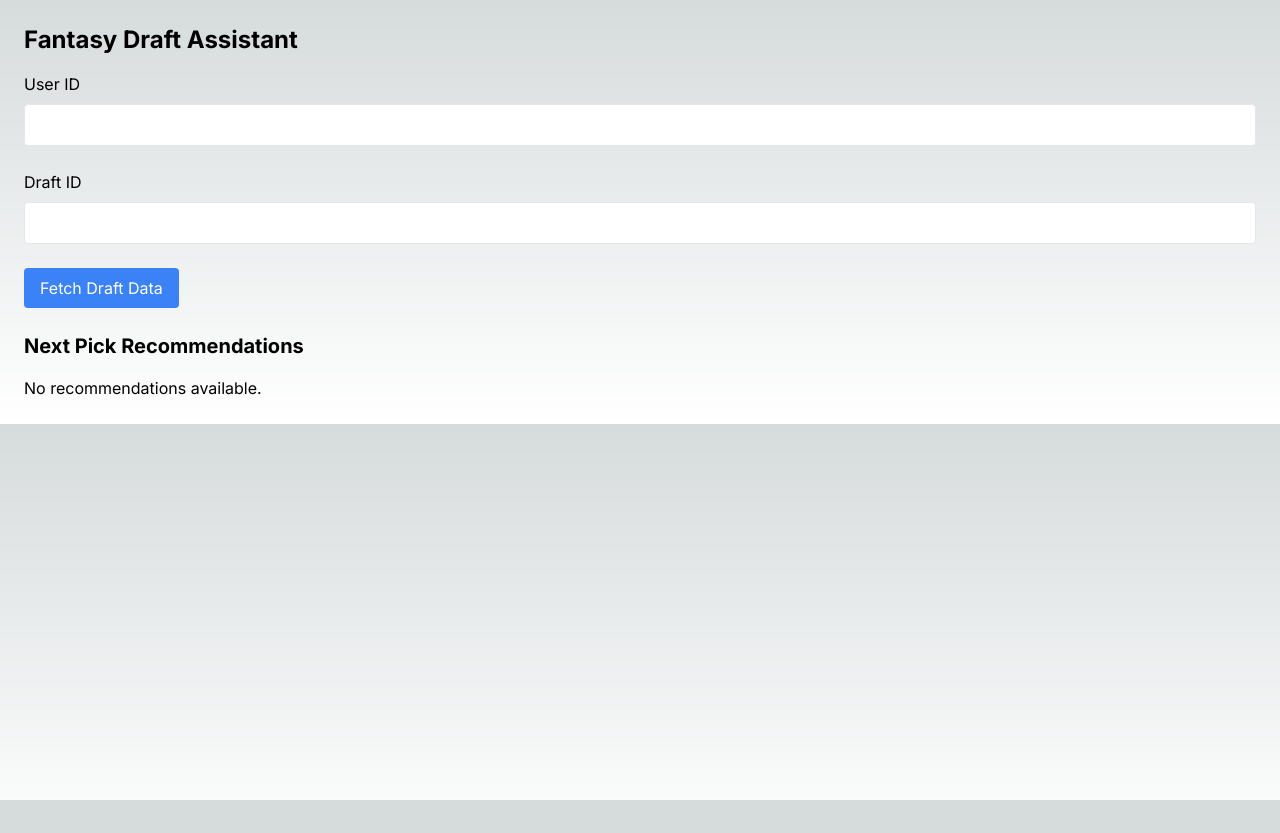
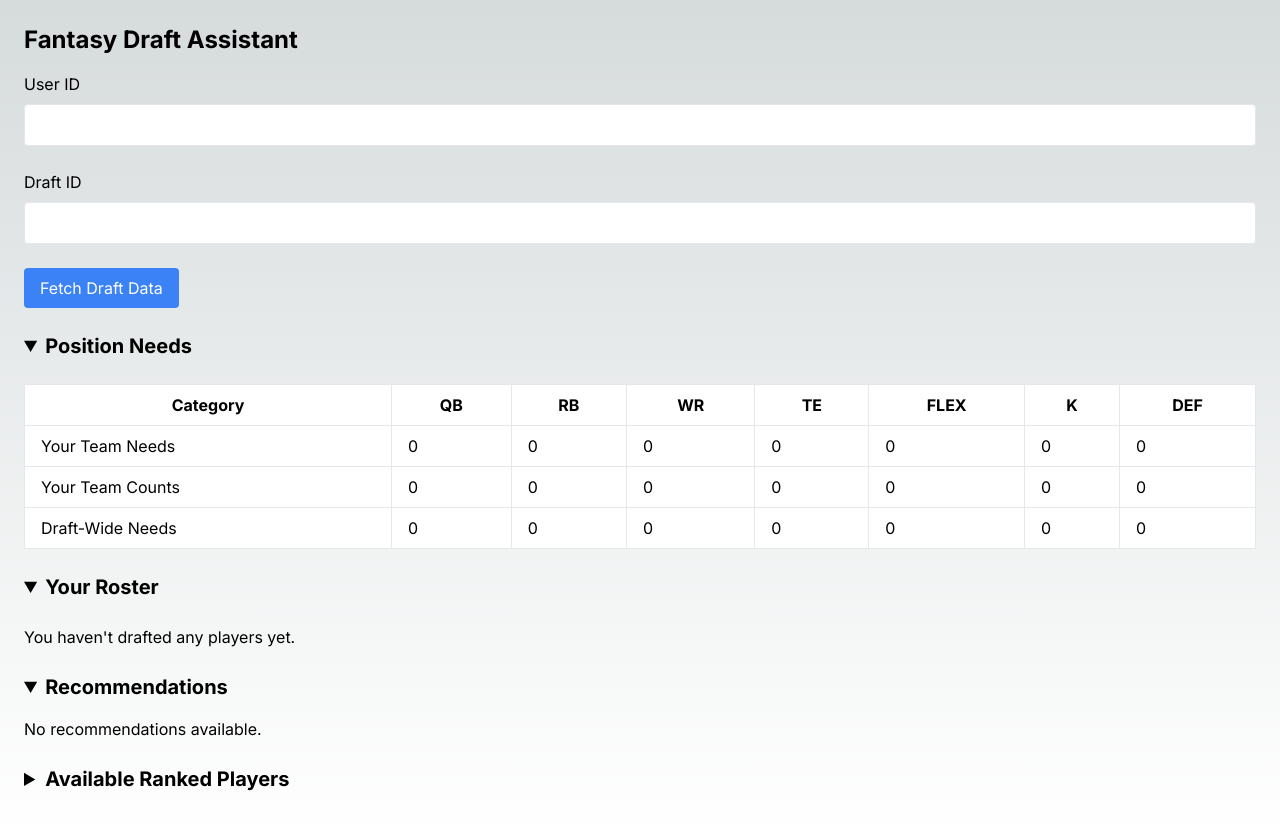
Before and after one commit to makoncline/fantasy-tiers, a Next.js app: page /draft-assistant in a window 1280 px wide. Before the commit the page ends 800 px from the top, so only its background shows below. Built offline with nearby package versions, Linux system fonts and the light colour scheme.

Commit message:
add to ui

```diff
--- a/src/app/draft-assistant/page.tsx
+++ b/src/app/draft-assistant/page.tsx
@@ -10,17 +10,33 @@ import {
   calculatePositionCounts,
   ZERO_POSITION_COUNTS,
   Recommendations,
+  calculateTotalRemainingNeeds,
 } from "@/lib/draftHelpers";
 import { DraftedPlayer } from "@/lib/schemas";
 import { isRankedPlayer } from "@/lib/getPlayerss";
+import RecommendationsSection from "@/components/reccomendations";
+import AvailablePlayers from "@/components/availablePlayers";
+import PositionNeeds from "@/components/positionNeeds";
+import UserRoster from "@/components/userRoster";
 
 export default function DraftAssistantPage() {
   const [userId, setUserId] = useState<string>("");
   const [draftId, setDraftId] = useState<string>("");
   const [recommendations, setRecommendations] =
     useState<Recommendations | null>(null);
+  const [availablePlayers, setAvailablePlayers] = useState<DraftedPlayer[]>([]);
   const [loading, setLoading] = useState<boolean>(false);
   const [error, setError] = useState<string | null>(null);
+  const [userPositionNeeds, setUserPositionNeeds] = useState<
+    Record<string, number>
+  >({});
+  const [userPositionCounts, setUserPositionCounts] = useState<
+    Record<string, number>
+  >({});
+  const [draftWideNeeds, setDraftWideNeeds] = useState<Record<string, number>>(
+    {}
+  );
+  const [userRoster, setUserRoster] = useState<DraftedPlayer[] | null>();
 
   const fetchDraftData = async () => {
     if (!userId || !draftId) {
@@ -52,10 +68,13 @@ export default function DraftAssistantPage() {
       }));
       const draftedPlayerIds = draftedPlayers.map((player) => player.player_id);
 
-      const rankedPlayers = Object.values(playersMap).filter(isRankedPlayer);
+      const rankedPlayers = Object.values(playersMap)
+        .filter(isRankedPlayer)
+        .sort((a, b) => a.rank - b.rank);
       const availableRankedPlayers = rankedPlayers.filter(
         (player) => !draftedPlayerIds.includes(player.player_id)
       );
+      setAvailablePlayers(availableRankedPlayers);
 
       // Generate rosters and recommendations
       const rosterRequirements = {
@@ -99,6 +118,7 @@ export default function DraftAssistantPage() {
         ? draftDetails.slot_to_roster_id[draftSlot]
         : null;
       const userRoster = userRosterId ? currentRosters[userRosterId] : null;
+      setUserRoster(userRoster?.players);
       const nextPickRecommendations = userRoster
         ? getDraftRecommendations(
             availableRankedPlayers,
@@ -108,6 +128,14 @@ export default function DraftAssistantPage() {
         : null;
 
       setRecommendations(nextPickRecommendations);
+
+      if (userRoster) {
+        setUserPositionNeeds(userRoster.remainingPositionRequirements);
+        setUserPositionCounts(userRoster.rosterPositionCounts);
+      }
+
+      const totalRemainingNeeds = calculateTotalRemainingNeeds(currentRosters);
+      setDraftWideNeeds(totalRemainingNeeds);
     } catch (error) {
       console.error("Error fetching draft data:", error);
       setError("Failed to load draft data.");
@@ -147,46 +175,40 @@ export default function DraftAssistantPage() {
 
       {error && <p className="text-red-500 mt-4">{error}</p>}
 
-      <div className="mt-6">
-        <h2 className="text-xl font-bold mb-4">Next Pick Recommendations</h2>
-        {loading ? (
-          <p>Loading recommendations...</p>
-        ) : recommendations ? (
-          Object.entries(recommendations).map(([category, players]) => (
-            <div key={category} className="mb-6">
-              <h3 className="text-lg font-semibold mb-2 capitalize">
-                {category}
-              </h3>
-              <table className="min-w-full bg-white text-black">
-                <thead>
-                  <tr>
-                    <th className="py-2 px-4 border">Player</th>
-                    <th className="py-2 px-4 border">Position</th>
-                    <th className="py-2 px-4 border">Rank</th>
-                    <th className="py-2 px-4 border">Tier</th>
-                    <th className="py-2 px-4 border">Team</th>
-                    <th className="py-2 px-4 border">Bye Week</th>
-                  </tr>
-                </thead>
-                <tbody>
-                  {players.map((player) => (
-                    <tr key={player.name} className="border">
-                      <td className="py-2 px-4 border">{player.name}</td>
-                      <td className="py-2 px-4 border">{player.position}</td>
-                      <td className="py-2 px-4 border">{player.rank}</td>
-                      <td className="py-2 px-4 border">{player.tier}</td>
-                      <td className="py-2 px-4 border">{player.team}</td>
-                      <td className="py-2 px-4 border">{player.bye_week}</td>
-                    </tr>
-                  ))}
-                </tbody>
-              </table>
-            </div>
-          ))
-        ) : (
-          <p>No recommendations available.</p>
-        )}
-      </div>
+      <details open className="mt-6">
+        <summary className="cursor-pointer text-xl font-bold mb-4">
+          Position Needs
+        </summary>
+        <PositionNeeds
+          userPositionNeeds={userPositionNeeds}
+          userPositionCounts={userPositionCounts}
+          draftWideNeeds={draftWideNeeds}
+        />
+      </details>
+      <details open className="mt-6">
+        <summary className="cursor-pointer text-xl font-bold mb-4">
+          Your Roster
+        </summary>
+        <UserRoster players={userRoster || []} />
+      </details>
+      <details open className="mt-6">
+        <summary className="cursor-pointer text-xl font-bold mb-4">
+          Recommendations
+        </summary>
+        <RecommendationsSection
+          recommendations={recommendations}
+          loading={loading}
+        />
+      </details>
+      <details className="mt-6">
+        <summary className="cursor-pointer text-xl font-bold mb-4">
+          Available Ranked Players
+        </summary>
+        <AvailablePlayers
+          availablePlayers={availablePlayers}
+          loading={loading}
+        />
+      </details>
     </div>
   );
 }
--- /dev/null
+++ b/src/components/availablePlayers.tsx
@@ -0,0 +1,50 @@
+// src/components/AvailablePlayers.tsx
+
+import { DraftedPlayer } from "@/lib/schemas";
+
+interface AvailablePlayersProps {
+  availablePlayers: DraftedPlayer[];
+  loading: boolean;
+}
+
+export default function AvailablePlayers({
+  availablePlayers,
+  loading,
+}: AvailablePlayersProps) {
+  if (loading) {
+    return <p>Loading available players...</p>;
+  }
+
+  if (availablePlayers.length === 0) {
+    return <p>No available players found.</p>;
+  }
+
+  return (
+    <div className="mt-6">
+      <table className="min-w-full bg-white text-black">
+        <thead>
+          <tr>
+            <th className="py-2 px-4 border">Player</th>
+            <th className="py-2 px-4 border">Position</th>
+            <th className="py-2 px-4 border">Rank</th>
+            <th className="py-2 px-4 border">Tier</th>
+            <th className="py-2 px-4 border">Team</th>
+            <th className="py-2 px-4 border">Bye Week</th>
+          </tr>
+        </thead>
+        <tbody>
+          {availablePlayers.map((player) => (
+            <tr key={player.player_id} className="border">
+              <td className="py-2 px-4 border">{player.name}</td>
+              <td className="py-2 px-4 border">{player.position}</td>
+              <td className="py-2 px-4 border">{player.rank}</td>
+              <td className="py-2 px-4 border">{player.tier}</td>
+              <td className="py-2 px-4 border">{player.team}</td>
+              <td className="py-2 px-4 border">{player.bye_week}</td>
+            </tr>
+          ))}
+        </tbody>
+      </table>
+    </div>
+  );
+}
--- /dev/null
+++ b/src/components/positionNeeds.tsx
@@ -0,0 +1,49 @@
+// src/components/PositionNeeds.tsx
+
+interface PositionNeedsProps {
+  userPositionNeeds: Record<string, number>;
+  userPositionCounts: Record<string, number>;
+  draftWideNeeds: Record<string, number>;
+}
+
+export default function PositionNeeds({
+  userPositionNeeds,
+  userPositionCounts,
+  draftWideNeeds,
+}: PositionNeedsProps) {
+  const positions = ["QB", "RB", "WR", "TE", "FLEX", "K", "DEF"];
+  const categories = [
+    { label: "Your Team Needs", data: userPositionNeeds },
+    { label: "Your Team Counts", data: userPositionCounts },
+    { label: "Draft-Wide Needs", data: draftWideNeeds },
+  ];
+
+  return (
+    <div className="mt-6">
+      <table className="min-w-full bg-white text-black">
+        <thead>
+          <tr>
+            <th className="py-2 px-4 border">Category</th>
+            {positions.map((position) => (
+              <th key={position} className="py-2 px-4 border">
+                {position}
+              </th>
+            ))}
+          </tr>
+        </thead>
+        <tbody>
+          {categories.map((category) => (
+            <tr key={category.label}>
+              <td className="py-2 px-4 border">{category.label}</td>
+              {positions.map((position) => (
+                <td key={position} className="py-2 px-4 border">
+                  {category.data[position] ?? 0}
+                </td>
+              ))}
+            </tr>
+          ))}
+        </tbody>
+      </table>
+    </div>
+  );
+}
--- /dev/null
+++ b/src/components/reccomendations.tsx
@@ -0,0 +1,56 @@
+// src/components/Recommendations.tsx
+
+import { Recommendations } from "@/lib/draftHelpers";
+import { DraftedPlayer } from "@/lib/schemas";
+
+interface RecommendationsProps {
+  recommendations: Recommendations | null;
+  loading: boolean;
+}
+
+export default function RecommendationsSection({
+  recommendations,
+  loading,
+}: RecommendationsProps) {
+  if (loading) {
+    return <p>Loading recommendations...</p>;
+  }
+
+  if (!recommendations) {
+    return <p>No recommendations available.</p>;
+  }
+
+  return (
+    <div className="mt-6">
+      {Object.entries(recommendations).map(([category, players]) => (
+        <div key={category} className="mb-6">
+          <h3 className="text-lg font-semibold mb-2 capitalize">{category}</h3>
+          <table className="min-w-full bg-white text-black">
+            <thead>
+              <tr>
+                <th className="py-2 px-4 border">Player</th>
+                <th className="py-2 px-4 border">Position</th>
+                <th className="py-2 px-4 border">Rank</th>
+                <th className="py-2 px-4 border">Tier</th>
+                <th className="py-2 px-4 border">Team</th>
+                <th className="py-2 px-4 border">Bye Week</th>
+              </tr>
+            </thead>
+            <tbody>
+              {(players as DraftedPlayer[]).map((player) => (
+                <tr key={player.player_id} className="border">
+                  <td className="py-2 px-4 border">{player.name}</td>
+                  <td className="py-2 px-4 border">{player.position}</td>
+                  <td className="py-2 px-4 border">{player.rank}</td>
+                  <td className="py-2 px-4 border">{player.tier}</td>
+                  <td className="py-2 px-4 border">{player.team}</td>
+                  <td className="py-2 px-4 border">{player.bye_week}</td>
+                </tr>
+              ))}
+            </tbody>
+          </table>
+        </div>
+      ))}
+    </div>
+  );
+}
--- /dev/null
+++ b/src/components/userRoster.tsx
@@ -0,0 +1,40 @@
+import { DraftedPlayer } from "@/lib/schemas";
+
+interface UserRosterProps {
+  players: DraftedPlayer[];
+}
+
+export default function UserRoster({ players }: UserRosterProps) {
+  return (
+    <div className="mt-6">
+      {players.length === 0 ? (
+        <p>You haven&apos;t drafted any players yet.</p>
+      ) : (
+        <table className="min-w-full bg-white border text-black">
+          <thead>
+            <tr>
+              <th className="py-2 px-4 border">Position</th>
+              <th className="py-2 px-4 border">Player</th>
+              <th className="py-2 px-4 border">Rank</th>
+              <th className="py-2 px-4 border">Tier</th>
+              <th className="py-2 px-4 border">Team</th>
+              <th className="py-2 px-4 border">Bye Week</th>
+            </tr>
+          </thead>
+          <tbody>
+            {players.map((player) => (
+              <tr key={player.player_id} className="border">
+                <td className="py-2 px-4 border">{player.position}</td>
+                <td className="py-2 px-4 border">{player.name}</td>
+                <td className="py-2 px-4 border">{player.rank}</td>
+                <td className="py-2 px-4 border">{player.tier}</td>
+                <td className="py-2 px-4 border">{player.team}</td>
+                <td className="py-2 px-4 border">{player.bye_week}</td>
+              </tr>
+            ))}
+          </tbody>
+        </table>
+      )}
+    </div>
+  );
+}
```
